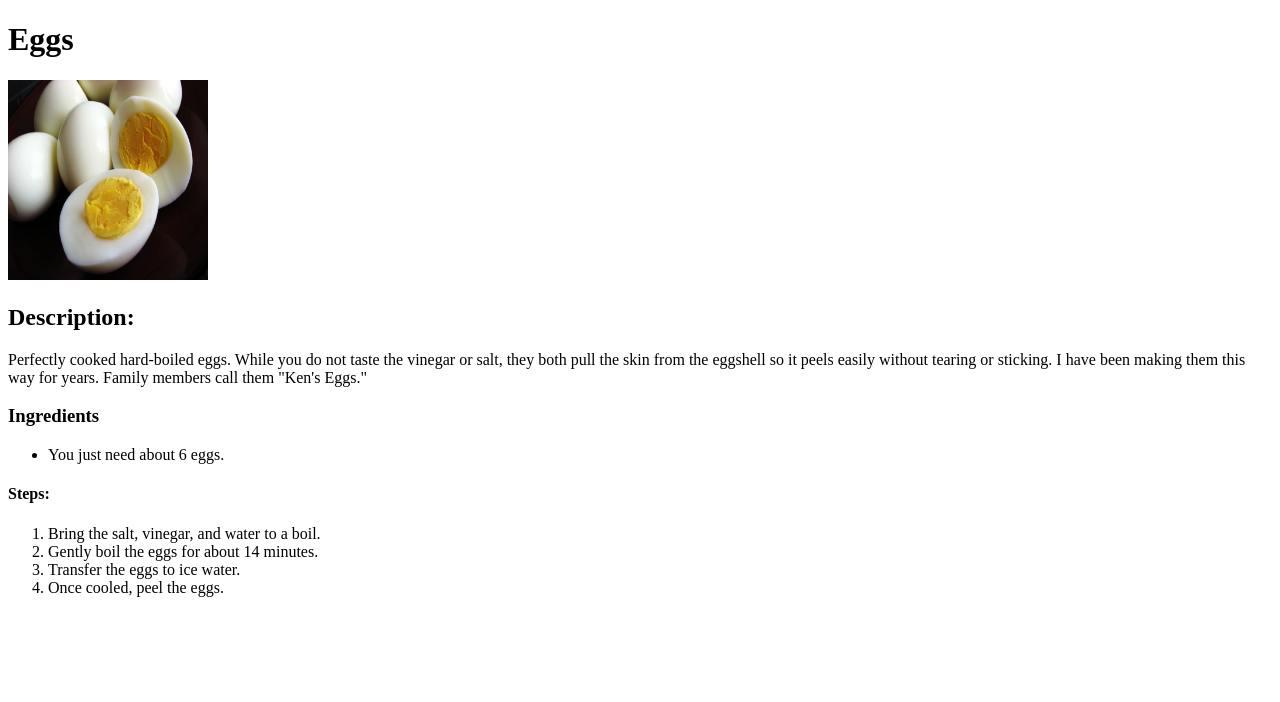
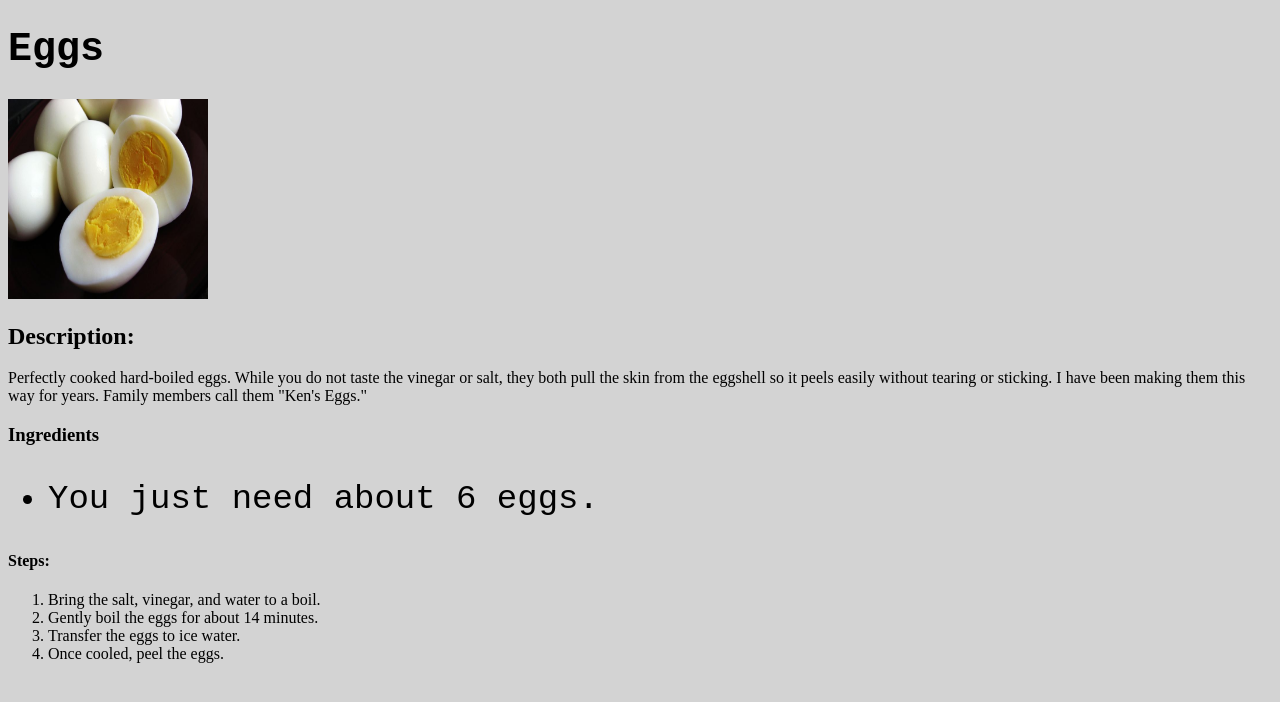
Before and after one commit to kachamachkov/odin-recipes, a plain HTML site: page recipes/eggs.html in a window 1280 px wide. Drawn offline with Linux system fonts and the light colour scheme.

Commit message:
Modify and add styles to all recipes

```diff
--- a/recipes/eggs.html
+++ b/recipes/eggs.html
@@ -4,6 +4,7 @@
 		<meta charset="UTF-8" />
 		<meta name="viewport" content="width=device-width, initial-scale=1.0" />
 		<title>Eggs</title>
+		<link rel="stylesheet" href="/style.css" />
 	</head>
 	<body>
 		<h1>Eggs</h1>
@@ -14,7 +15,7 @@
 			width="200px"
 		/>
 		<h2>Description:</h2>
-		<p>
+		<p class="eggs">
 			Perfectly cooked hard-boiled eggs. While you do not taste the vinegar or
 			salt, they both pull the skin from the eggshell so it peels easily without
 			tearing or sticking. I have been making them this way for years. Family
--- /dev/null
+++ b/style.css
@@ -0,0 +1,13 @@
+* {
+	background-color: lightgrey;
+}
+
+h1 {
+	font: 700;
+	font-family: monospace;
+	font-size: 40px;
+}
+ul {
+	font-family: monospace;
+	font-size: 34px;
+}
```
Also changed, not shown: index.html (+1 -0 lines), recipes/pasta.html (+1 -0 lines), recipes/rice.html (+1 -0 lines).
